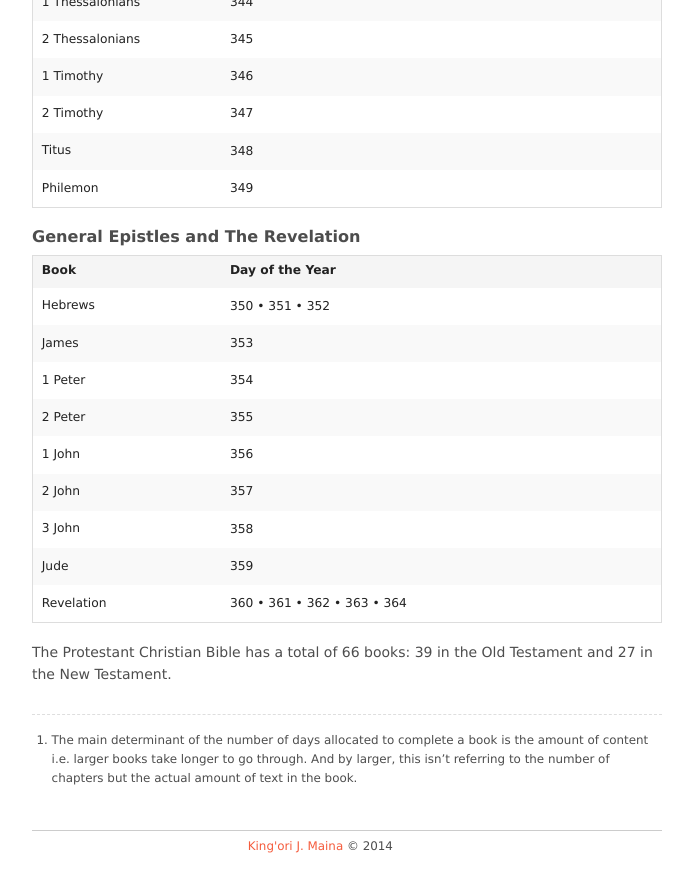
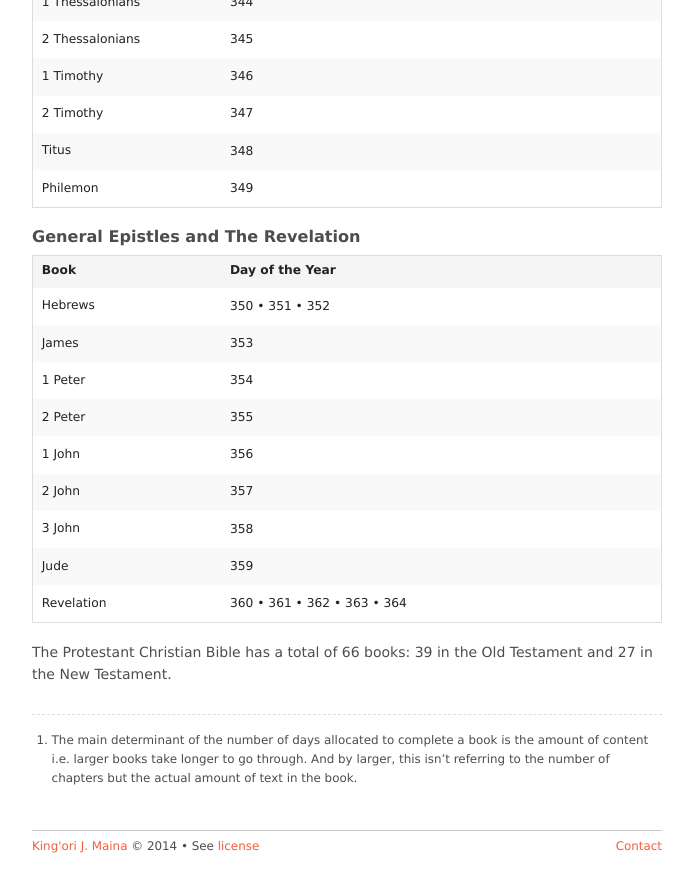
Before and after one commit to itskingori/systematic-theology, a Jekyll site: the page built from index.md, in a window 1280 px wide and 900 px high, scrolled down 2928 px. Shown: the top 892 px of the window, without its empty margins (293-986 px from the left). Built offline with Jekyll 4.4.1, drawn with Linux system fonts in a browser that asks for light colours; Markdown is read by kramdown in place of the engine named in the settings.

Commit message:
Update footer with license and contact

```diff
--- a/_config.yml
+++ b/_config.yml
@@ -10,6 +10,7 @@ exclude: ['Gemfile', 'Gemfile.lock', '*.sublime-project', 'README.md']
 
 full-title: "King'ori's Bible Study"
 short-title: "Bible Study"
+license: "http://creativecommons.org/licenses/by-nc-nd/4.0/"
 description: |-
   Daily collection and exploration of the God's authoritative Word which we
   should study because 'All scripture is given by inspiration of God, and is
--- a/_includes/footer.html
+++ b/_includes/footer.html
@@ -2,14 +2,13 @@
 <div class="row">
   <div class="small-11 small-centered medium-10 medium-centered large-9 large-centered column clearfix">
 
-    <footer>
-      <div class="small-11 small-centered medium-8 medium-centered large-7 large-centered column clearfix">
-        <div class="text-right small-6 columns">
-          <a href="{{ site.author.website }}" target="_blank">{{ site.author.fullname }}</a>&nbsp;
-        </div>
-        <div class="text-left small-6 columns">
-          © 2014
-        </div>
+    <footer class="clearfix">
+      <div class="text-left small-8 columns">
+        <a href="{{ site.author.website }}" target="_blank">{{ site.author.fullname }}</a> © 2014 •
+        See <a href="{{ site.license }}" target="_blank">license</a>
+      </div>
+      <div class="text-right small-4 columns">
+        <a href="mailto:j+st@kingori.co?Subject=Hey%20There...">Contact</a>
       </div>
     </footer>
 
--- a/assets/stylesheets/styles.less
+++ b/assets/stylesheets/styles.less
@@ -67,17 +67,14 @@ header {
 footer {
 
   font-size: 0.85em;
+  margin-bottom: 2em;
   margin-top: 2em;
   border-top: 1px solid @lightergrey;
 
-  > div {
+  div {
     padding-top: 10px;
-
-    > div {
-      height: 59px;
-      padding-left: 0px !important;
-      padding-right: 0px !important;
-    }
+    padding-left: 0px !important;
+    padding-right: 0px !important;
   }
 }
 
```
